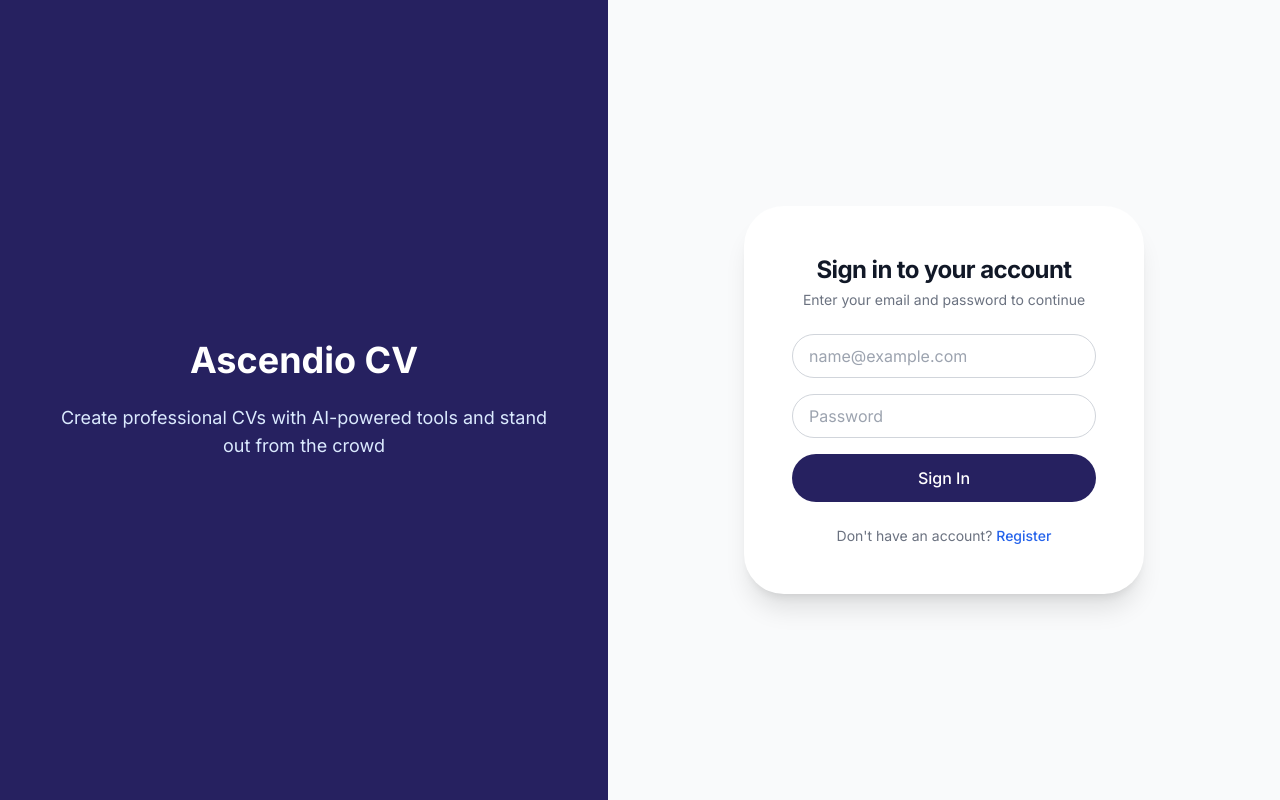
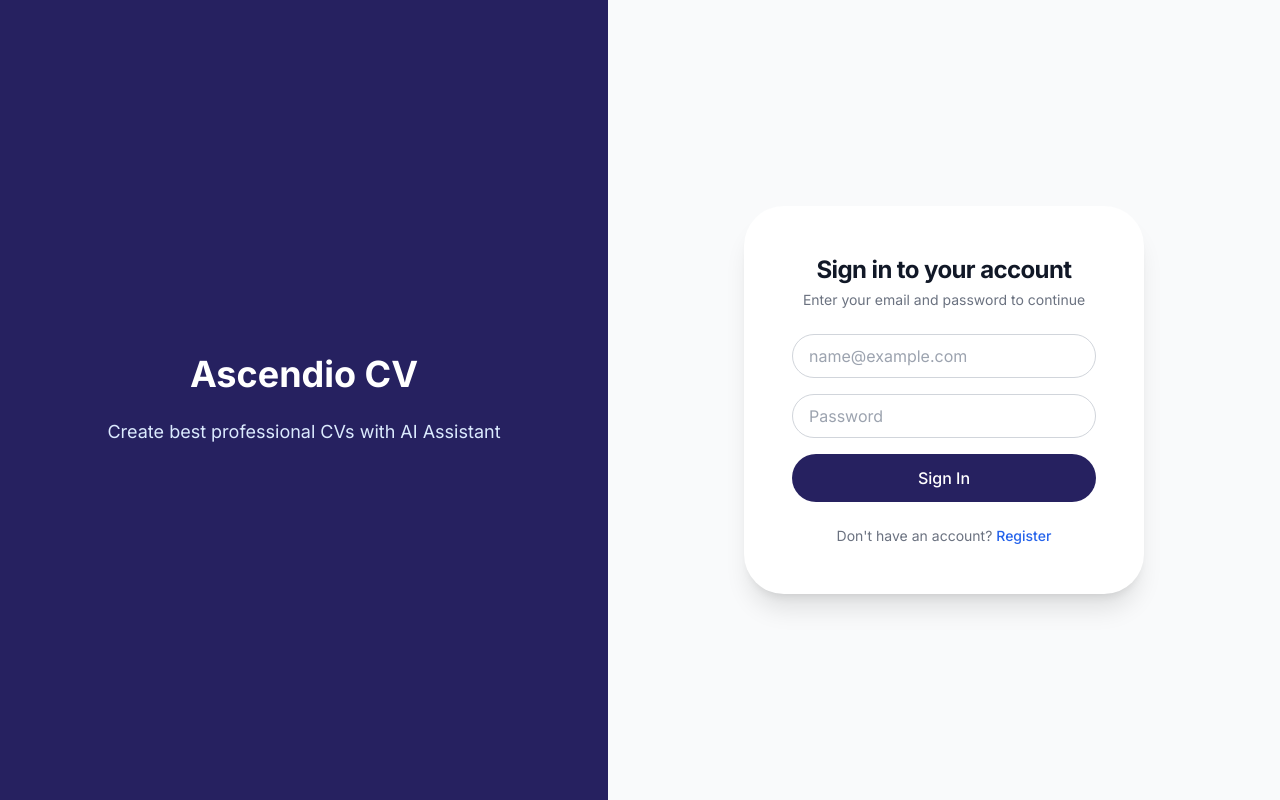
Before and after one commit to erenasiroglu/ascendio, a Next.js app: page /login in a window 1280 px wide. Built offline with nearby package versions, Linux system fonts and the light colour scheme.

Commit message:
feat: improve the design

```diff
--- a/src/app/(auth)/forgot-password/page.tsx
+++ b/src/app/(auth)/forgot-password/page.tsx
@@ -16,8 +16,7 @@ function ForgotPasswordPage() {
         <div className="max-w-lg text-center text-white">
           <h1 className="text-4xl font-bold mb-6">Ascendio CV</h1>
           <p className="text-lg text-blue-100">
-            Create professional CVs with AI-powered tools and stand out from the
-            crowd
+            Create best professional CVs with AI Assistant
           </p>
         </div>
       </div>
--- a/src/app/(auth)/login/page.tsx
+++ b/src/app/(auth)/login/page.tsx
@@ -43,12 +43,11 @@ function LoginPage() {
 
   return (
     <div className="flex min-h-screen bg-gray-50">
-      <div className="flex-1 bg-[#262160] items-center justify-center hidden lg:flex">
+      <div className="flex-1 flex-col bg-[#262160] items-center justify-center hidden lg:flex">
         <div className="max-w-lg text-center text-white">
           <h1 className="text-4xl font-bold mb-6">Ascendio CV</h1>
           <p className="text-lg text-blue-100">
-            Create professional CVs with AI-powered tools and stand out from the
-            crowd
+            Create best professional CVs with AI Assistant
           </p>
         </div>
       </div>
--- a/src/app/(auth)/register/page.tsx
+++ b/src/app/(auth)/register/page.tsx
@@ -51,8 +51,7 @@ function RegisterPage() {
         <div className="max-w-lg text-center text-white">
           <h1 className="text-4xl font-bold mb-6">Ascendio CV</h1>
           <p className="text-lg text-blue-100">
-            Create professional CVs with AI-powered tools and stand out from the
-            crowd
+            Create best professional CVs with AI Assistant
           </p>
         </div>
       </div>
```
